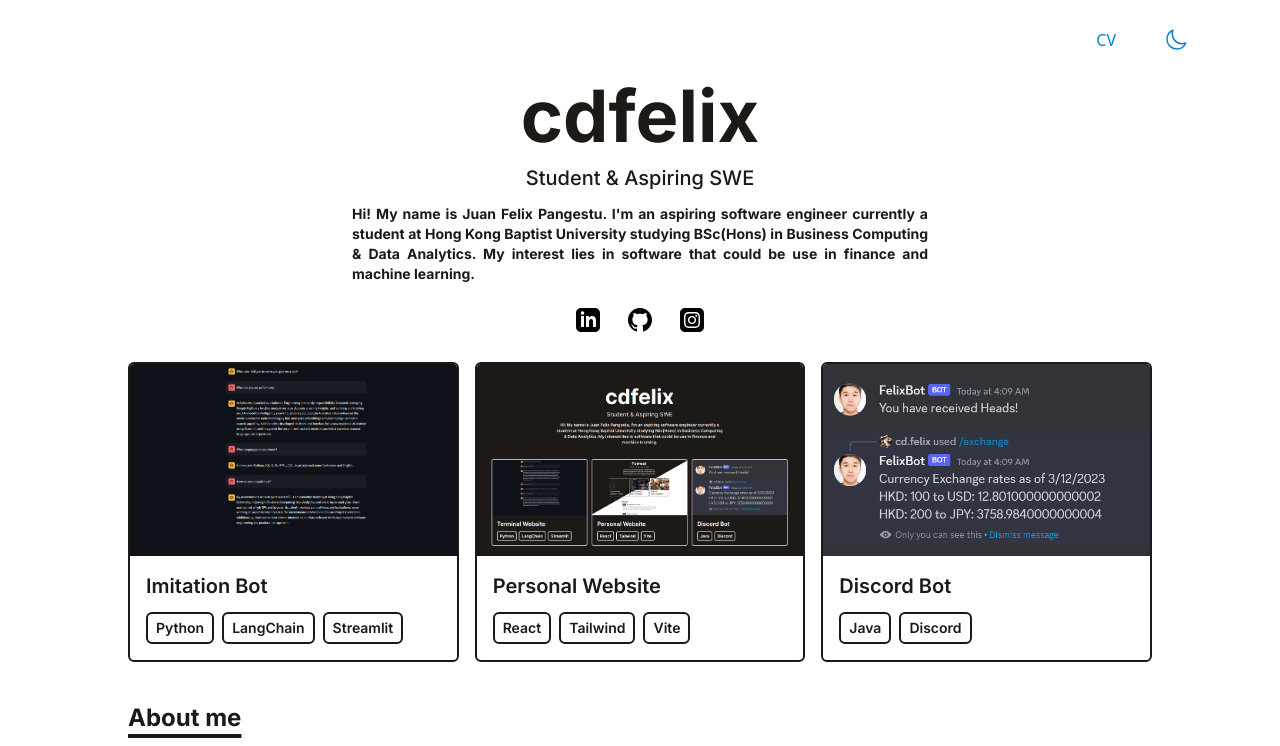
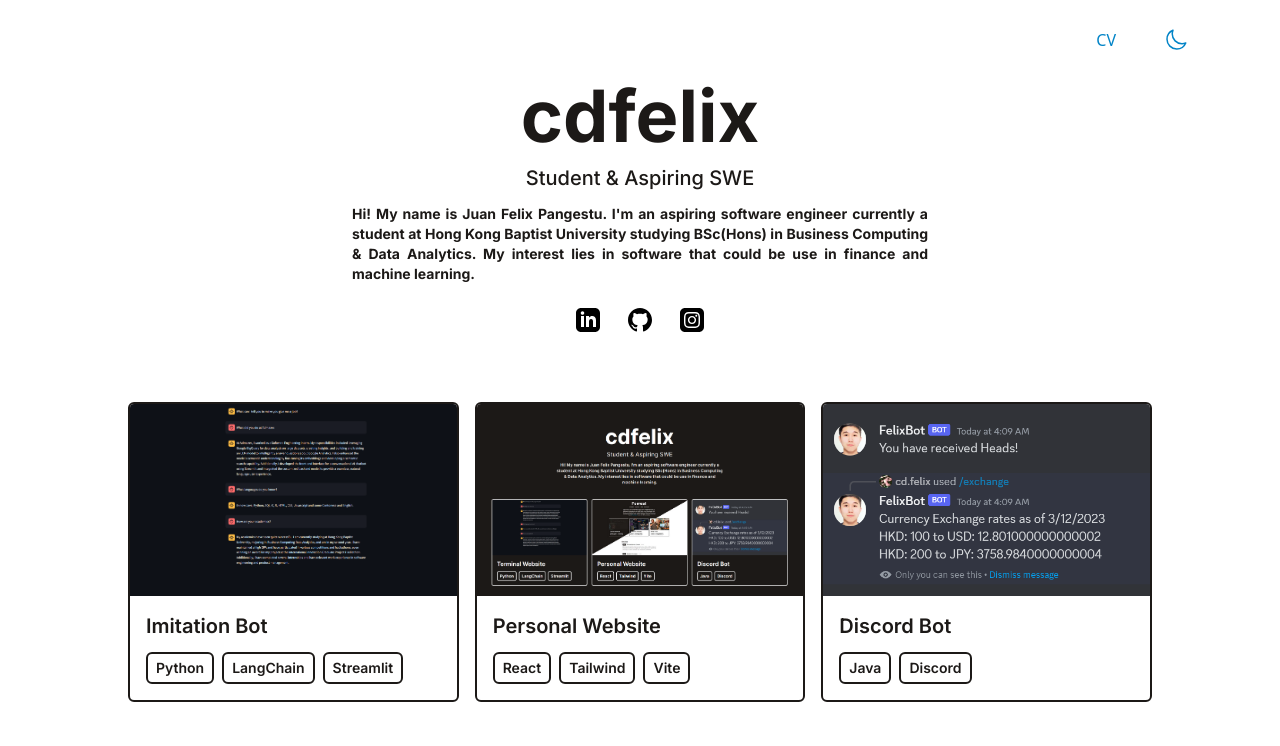
Before and after one commit to cdfelixj/minimal-portfolio, a React (Vite) app: page / in a window 1280 px wide. Shown: the top 746 px of the page. Built offline with nearby package versions, Linux system fonts and the light colour scheme.

Commit message:
added margin

```diff
--- a/src/components/AboutMe.jsx
+++ b/src/components/AboutMe.jsx
@@ -6,7 +6,7 @@
 export default function AboutMe() {
   return (
     <div>
-      <div className="flex flex-col md:flex-row justify-center mt-10 mb-15">
+      <div className="flex flex-col md:flex-row justify-center my-10 mb-15">
           <div className="w-full md:w-7/12">
 
           </div>
--- a/src/components/Portfolio.jsx
+++ b/src/components/Portfolio.jsx
@@ -4,7 +4,7 @@
 
 export default function Portfolio() {
   return (
-    <div className="flex flex-col md:flex-row items-center justify-center">
+    <div className="flex flex-col md:flex-row items-center justify-center my-10">
       <div className ="grid grid-cols-1 md:grid-cols-2 lg:grid-cols-3 gap-4">
         {portfolio.map(project => (
             <PortfolioItem
```
